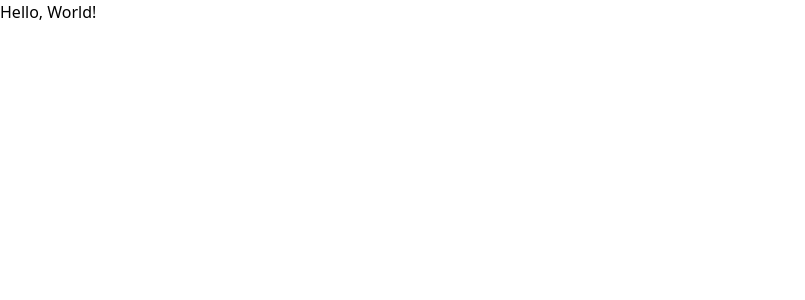
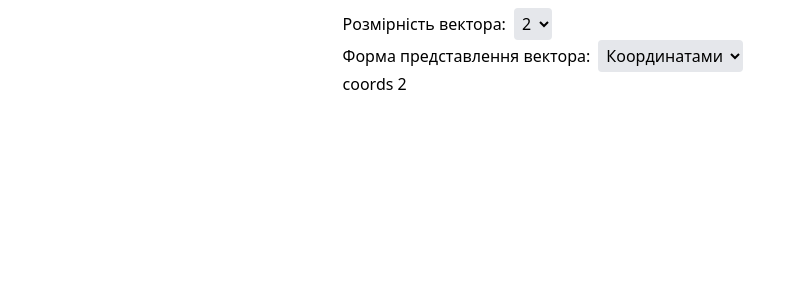
Before and after one commit to YuriiRG/goiteens-math-trainer-2, a React (Vite) app: page / in a window 1280 px wide. Shown: the top 300 px of the page, without its empty margins (0-805 px from the left). Built offline with nearby package versions, Linux system fonts and the light colour scheme.

Commit message:
Add necessary select inputs

```diff
--- a/src/App.tsx
+++ b/src/App.tsx
@@ -1,5 +1,69 @@
-function App() {
-  return <>Hello, World!</>;
+import type { ReactNode } from "react";
+import { useState } from "react";
+export default function App() {
+  const [dimensions, setDimensions] = useState<string | number>(2);
+  const [mode, setMode] = useState<string | number>("coords");
+  return (
+    <div className="flex justify-center p-2">
+      <main className="w-[65ch]">
+        <Select
+          label="Розмірність вектора:"
+          id="dimensions"
+          value={dimensions}
+          onChange={(e) => setDimensions(e.target.value)}
+          options={[
+            { value: 2, text: 2 },
+            { value: 3, text: 3 },
+            { value: 4, text: 4 },
+            { value: 5, text: 5 },
+            { value: 6, text: 6 },
+          ]}
+        />
+        <Select
+          label="Форма представлення вектора:"
+          id="mode"
+          value={mode}
+          onChange={(e) => setMode(e.target.value)}
+          options={[
+            { value: "coords", text: "Координатами" },
+            { value: "points", text: "Точками" },
+          ]}
+        />
+        {mode === "coords" && <>coords {dimensions}</>}
+        {mode === "points" && <>points {dimensions}</>}
+      </main>
+    </div>
+  );
 }
 
-export default App;
+function Select({
+  id,
+  label,
+  options,
+  value,
+  onChange,
+}: {
+  id: string;
+  label: ReactNode;
+  options: { value: string | number; text: ReactNode }[];
+  value?: string | number;
+  onChange?: React.ChangeEventHandler<HTMLSelectElement>;
+}) {
+  return (
+    <fieldset>
+      <label htmlFor={id}>{label}</label>
+      <select
+        id={id}
+        value={value}
+        onChange={onChange}
+        className="ml-2 p-1 rounded bg-gray-200 align-baseline"
+      >
+        {options.map(({ value, text }) => (
+          <option key={value} value={value} className="">
+            {text}
+          </option>
+        ))}
+      </select>
+    </fieldset>
+  );
+}
```
